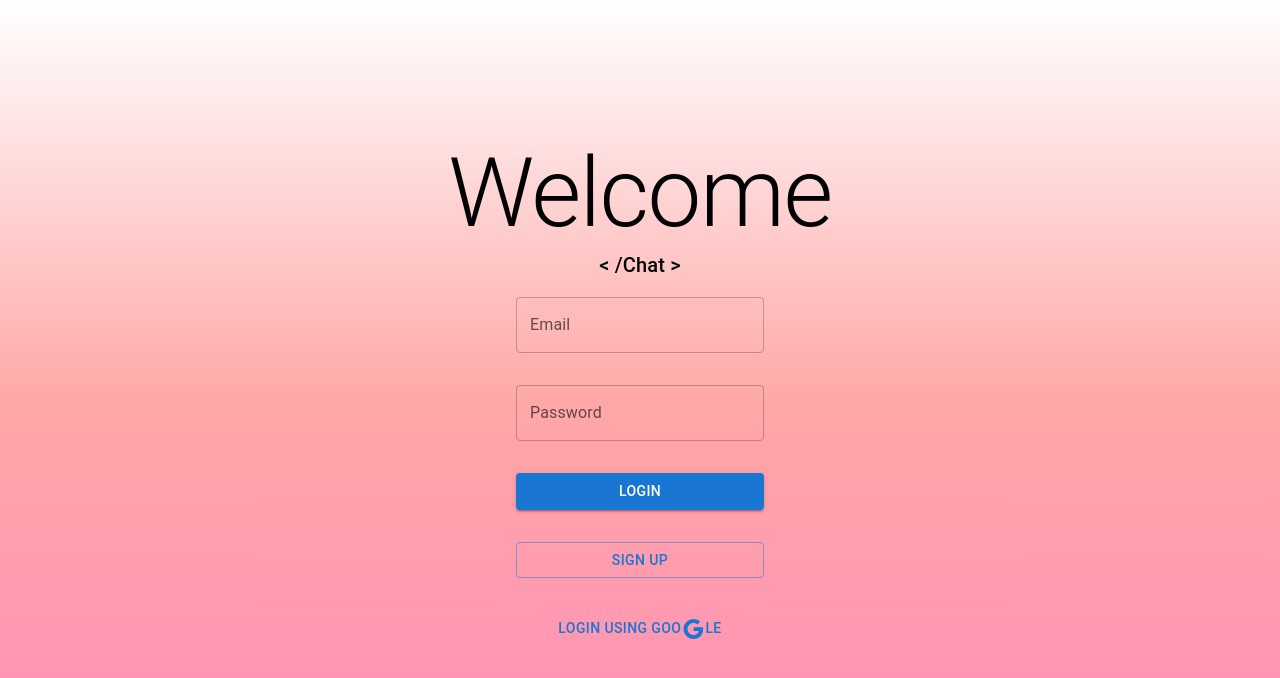
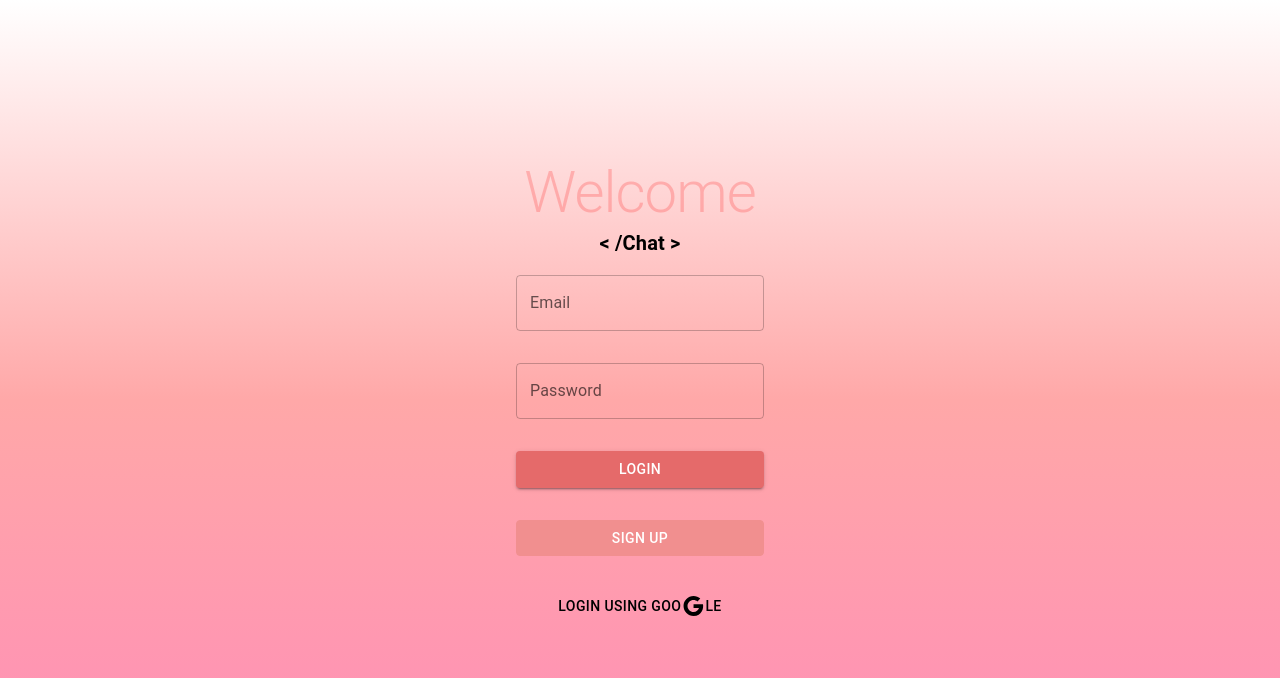
Before and after one commit to zeeshan4002911/Chat-App-realtime, a React (Create React App) app: page / in a window 1280 px wide. Shown: the top 678 px of the page. Built offline with nearby package versions, Linux system fonts and the light colour scheme.

Commit message:
UI enhanced

```diff
--- a/src/pages/Landing.jsx
+++ b/src/pages/Landing.jsx
@@ -48,15 +48,15 @@ export default function Landing() {
         <div id="landing">
             <PopUp />
             <Main>
-                <Typography variant="h1">Welcome</Typography>
-                <Typography variant="h6">&lt; /Chat &gt;</Typography>
+                <Title variant="h1">Welcome</Title>
+                <Typography variant="h6" fontWeight="bold">&lt; /Chat &gt;</Typography>
                 {!isLoginClick ?
                     <Container>
                         <TextField variant="outlined" label="Email" name="email" onKeyUp={(e) => handleInput(e)}></TextField>
                         <TextField variant="outlined" label="Password" name="password" type="password" onKeyUp={(e) => handleInput(e)}></TextField>
-                        <Button variant="contained" onClick={() => handleLogin("EMAIL/PASSWORD", userInput.email, userInput.password)} >Login</Button>
-                        <Button variant="outlined" onClick={() => setIsLoginClick(true)}>Sign up</Button>
-                        <LoginButton onClick={() => handleLogin("GOOGLE_LOGIN")}>Login using Goo< GoogleIcon />le</LoginButton>
+                        <ButtonCustom variant="contained" onClick={() => handleLogin("EMAIL/PASSWORD", userInput.email, userInput.password)} >Login</ButtonCustom>
+                        <ButtonCustom2 variant="outlined" onClick={() => setIsLoginClick(true)}>Sign up</ButtonCustom2>
+                        <ButtonCustom3 onClick={() => handleLogin("GOOGLE_LOGIN")}>Login using Goo< GoogleIcon />le</ButtonCustom3>
                     </Container>
                     :
                     <Container>
@@ -64,15 +64,20 @@ export default function Landing() {
                         <TextField variant="outlined" label="Email" name="email" onKeyUp={(e) => handleInput(e)}></TextField>
                         <TextField variant="outlined" label="Password" name="password" type="password" onKeyUp={(e) => handleInput(e)}></TextField>
                         <TextField variant="outlined" label="Confirm Password" name="confirm_password" type="password" onKeyUp={(e) => handleInput(e)}></TextField>
-                        <Button variant="contained" onClick={handleSignUp}>Sign Up</Button>
-                        <Button variant="outlined" onClick={() => setIsLoginClick(false)}>Login</Button>
-                        <LoginButton onClick={() => handleLogin("GOOGLE_SIGNUP")}>Sign Up using Goo< GoogleIcon />le</LoginButton>
+                        <ButtonCustom variant="contained" onClick={handleSignUp}>Sign Up</ButtonCustom>
+                        <ButtonCustom2 variant="outlined" onClick={() => setIsLoginClick(false)}>Login</ButtonCustom2>
+                        <ButtonCustom3 onClick={() => handleLogin("GOOGLE_SIGNUP")}>Sign Up using Goo< GoogleIcon />le</ButtonCustom3>
                     </Container>
                 }
             </Main>
         </div>
     )
 }
+
+const Title = styled(Typography)`
+    color: rgba(255, 73, 73, 0.3);
+    font-size: 58px;
+`;
 
 const Main = styled(Box)`
     display: flex;
@@ -81,12 +86,6 @@ const Main = styled(Box)`
     height: 100vh;
     width: 100vw;
     flex-direction: column;
-`
-
-const LoginButton = styled(Button)`
-    &:hover {
-        border-radius: 5px;
-}
 `;
 
 const Container = styled(Box)`
@@ -96,3 +95,25 @@ const Container = styled(Box)`
         margin: 1rem 0;
     }
 `;
+
+const ButtonCustom = styled(Button)`
+    color: white;
+    background-color: #e56a6a;
+    &:hover {
+        background-color: #f18f8f;
+    }
+`;
+
+const ButtonCustom2 = styled(Button)`
+    color: white;
+    background-color: #f18f8f;
+    border-color: #f18f8f;
+    &:hover {
+        background-color: #f18f8f;
+        border-color: #f18f8f;
+    }
+`;
+
+const ButtonCustom3 = styled(Button)`
+    color: black;
+`;
```
